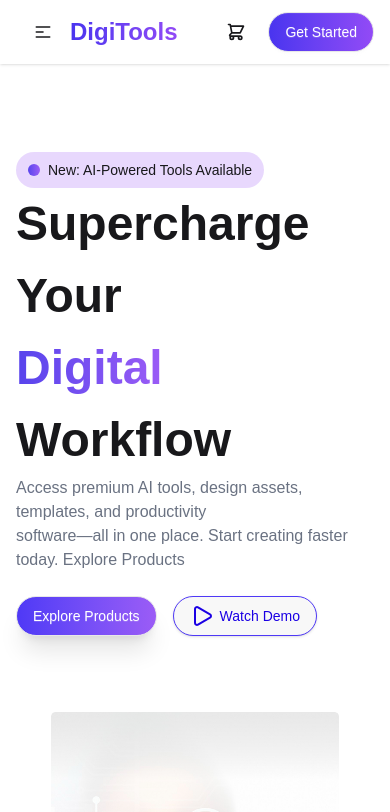
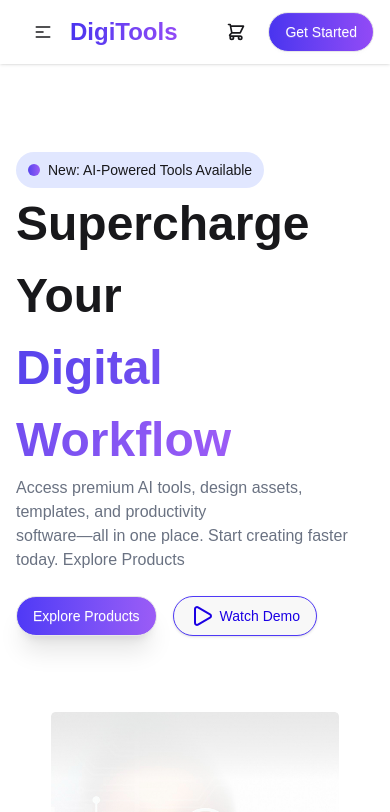
Before and after one commit to kamalcodezen/digital-products-hub, a React (Vite) app: page / in a window 390 px wide. Shown: the top 812 px of the page. Built offline with nearby package versions, Linux system fonts and the light colour scheme.

Commit message:
all product cart responsive grid position change

```diff
--- a/src/App.jsx
+++ b/src/App.jsx
@@ -1,13 +1,10 @@
-
 import "./App.css";
 import Home from "./pages/Home";
-
 
 function App() {
   return (
     <>
       <Home />
-
     </>
   );
 }
--- a/src/components/allTools/AllProduct.jsx
+++ b/src/components/allTools/AllProduct.jsx
@@ -3,7 +3,7 @@ import ProductCart from "../../ui/ProductCart";
 const AllProduct = ({ productData, addToCart, setAddToCart }) => {
   return (
     <div>
-      <div className="grid  md:grid-cols-3 gap-6 items-stretch">
+      <div className="grid sm:grid-cols-2 md:grid-cols-3 gap-6 items-stretch">
         {productData.map((product) => (
           <ProductCart
             key={product.id}
--- a/src/components/banner/Banner.jsx
+++ b/src/components/banner/Banner.jsx
@@ -6,7 +6,7 @@ const Banner = () => {
     <section className="my-container flex justify-between items-center gap-5  min-h-screen flex-col md:flex-row pt-4">
       {/* hero content */}
       <div className="py-14 mt-4 md:py-0 md:mt-4">
-        <div className="flex items-center gap-2 bg-[#9c5cf63c] py-2 px-3 rounded-full w-fit ">
+        <div className="flex items-center gap-2 bg-[#e1e7ff] py-2 px-3 rounded-full w-fit ">
           <span className="w-3 h-3 bg-linear-to-r from-[#5743ec] to-[#9B5CF6] rounded-full"></span>
 
           <p className="text-sm font-medium">New: AI-Powered Tools Available</p>
@@ -16,9 +16,8 @@ const Banner = () => {
           Supercharge Your <br />
           <span className="bg-linear-to-r from-[#5743ec] to-[#9B5CF6] bg-clip-text text-transparent ">
             {" "}
-            Digital
+            Digital Workflow
           </span>{" "}
-          Workflow
         </h2>
         <p className="text-md text-gray-500">
           Access premium AI tools, design assets, templates, and productivity{" "}
--- a/src/components/navbar/Navbar.jsx
+++ b/src/components/navbar/Navbar.jsx
@@ -17,8 +17,8 @@ const Navbar = ({ addToCart }) => {
   const total = addToCart.reduce((sum, cart) => sum + cart.price, 0);
 
   return (
-    <div>
-      <div className="navbar bg-base-100 shadow-sm my-container">
+    <div className=" sticky top-0 z-50 bg-base-100 shadow-sm" >
+      <div className="navbar  my-container">
         <div className="navbar-start">
           {/* Dropdown menu */}
           <div className="dropdown ">
```
